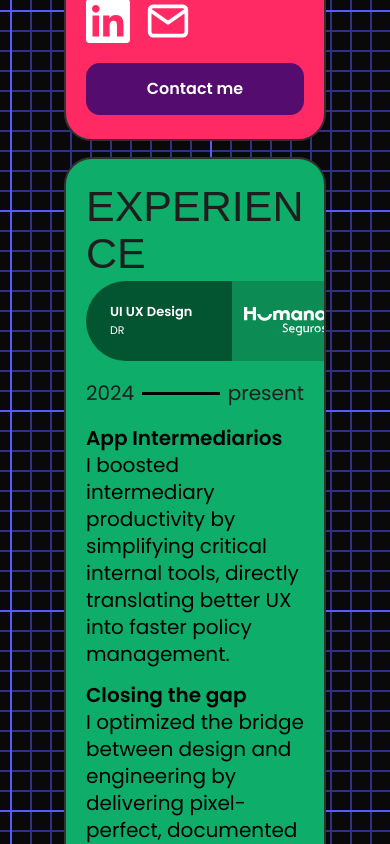
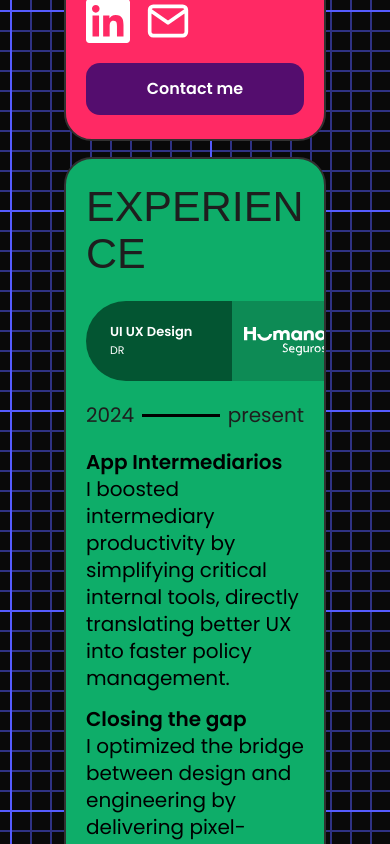
Before and after one commit to moicsrod/moics-portfolio, a React (Vite) app: page / in a window 390 px wide. Both pictures are taken after a click on the button 195 px from the left and 2166 px from the top of the page. Shown: the part 1430-2274 px from the top of the page. Built offline with nearby package versions, Linux system fonts and the light colour scheme; a web font is replaced by a local one.

Commit message:
style: add proper spacing above experience pill on mobile expanded card

```diff
--- a/src/components/BentoGrid.jsx
+++ b/src/components/BentoGrid.jsx
@@ -221,7 +221,7 @@ function ExperienceCard({ expanded, onToggle }) {
         </div>
       ) : (
         <motion.div
-          className="experience-details"
+          className="experience-details pt-5"
           initial={{ opacity: 0 }}
           animate={{ opacity: 1 }}
           transition={{ delay: 0.12 }}
--- a/src/index.css
+++ b/src/index.css
@@ -729,7 +729,6 @@ a:focus-visible,
   line-height: 1.4;
 }
 
-/* En vista EXPERIENCE expandida en desktop: igual al tamaño de Moises (20px) */
 .bento-grid-experience .about-card {
   padding: 24px 28px !important;
 }
@@ -1814,7 +1813,6 @@ a:focus-visible,
     padding: 28px 24px !important;
   }
 
-  /* Unificación de tamaño de tipografía descriptiva en 2 columnas */
   .work-summary,
   .project-overview p,
   .about-copy,
@@ -2283,6 +2281,20 @@ a:focus-visible,
     flex: 0 0 auto !important;
     margin: 0 0 4px 0 !important;
     line-height: 1.1 !important;
+  }
+
+  /* Separación real y balanceada cuando EXPERIENCE está expandida en mobile */
+  .experience-card-expanded > .design-title {
+    margin: 0 0 18px 0 !important;
+  }
+
+  .experience-card-expanded .experience-details {
+    padding-top: 6px !important;
+    gap: 18px !important;
+  }
+
+  .experience-card-expanded .experience-brand {
+    margin-top: 0 !important;
   }
 
   .experience-collapsed-content {
```
